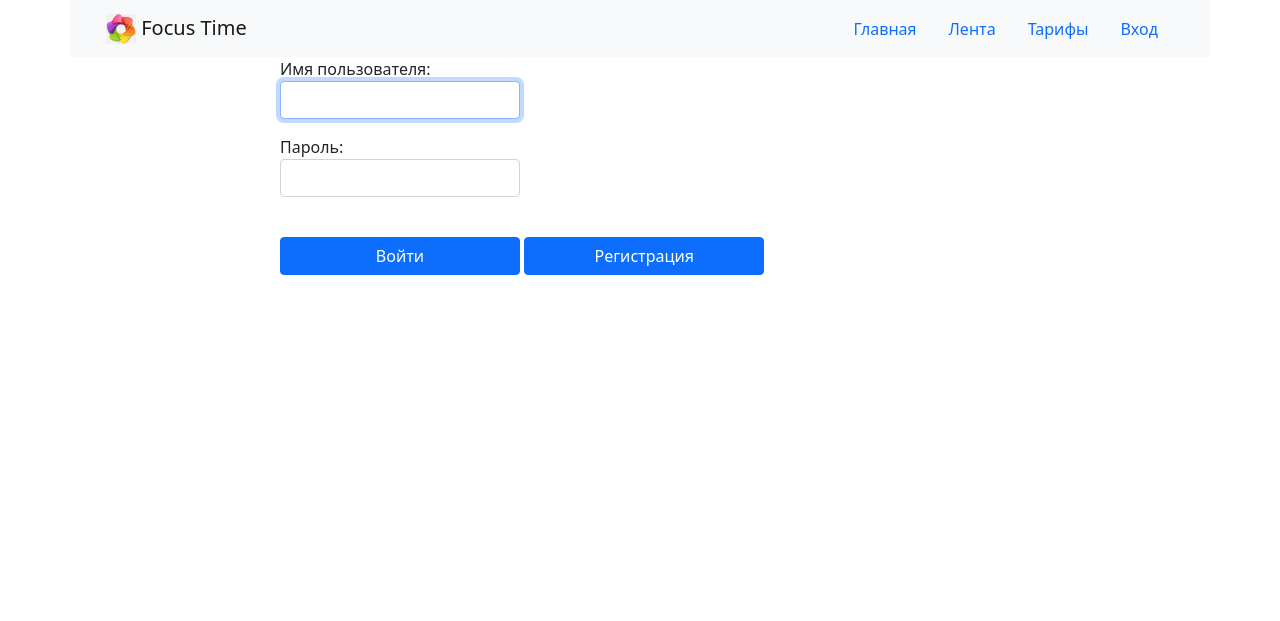
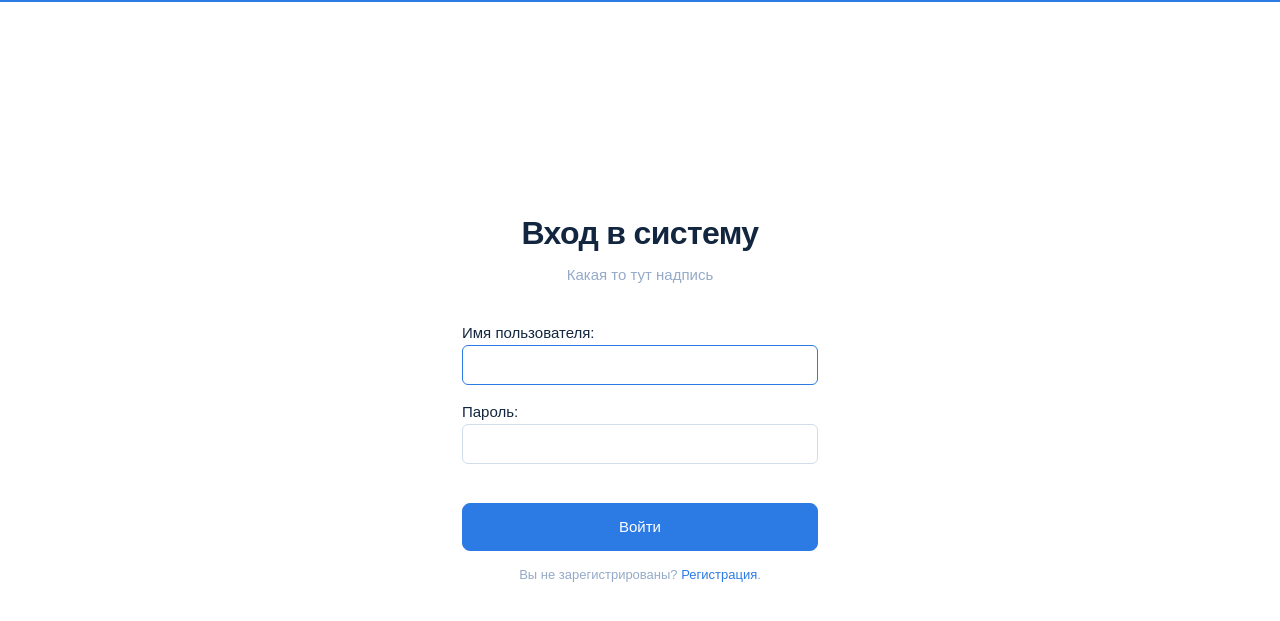
Before and after one commit to dmitriykyc/FocusTime-Django, a Django app: page /auth/login/ in a window 1280 px wide. Shown: the top 621 px of the page. Run offline with Django 3.2, Linux system fonts and the light colour scheme; some libraries are stand-ins or nearby versions; some web fonts are replaced.

Commit message:
- Подгрузил шаблон на авторизацию - добавил css и js файлы из шаблона - создал новый base.html для authapp

```diff
--- a/authapp/templates/authapp/login.html
+++ b/authapp/templates/authapp/login.html
@@ -1,23 +1,38 @@
-{% extends 'mainapp/base.html' %}
+{% extends 'authapp/base.html' %}
 {% load static %}
 
 {% block content %}
+<div class="container">
+    <div class="row justify-content-center">
+        <div class="col-12 col-md-5 col-xl-4 my-5">
 
-    <div class="row">
-        <div class="col-sm-2"></div>
-        <nav class="col-sm-8">
-            <form class="form-horizontal" method="post">
-                <div class="row-cols-sm-3">
-                    {% csrf_token %}
-                    {{ form.as_p }}
-                    <br>
-                    <input class="btn btn-primary" type="submit" value="Войти" name="login">
-                    <a href="{% url 'authapp:registration' %}" class="btn btn-primary"> Регистрация</a>
+            <!-- Heading -->
+            <h1 class="display-4 text-center mb-3">
+                Вход в систему
+            </h1>
+
+            <!-- Subheading -->
+            <p class="text-muted text-center mb-5">
+                Какая то тут надпись
+            </p>
+
+            <!-- Form -->
+            <form method="post">
+                {% csrf_token %}
+                {{ form.as_p }}
+                <br>
+                <input class="btn btn-lg w-100 btn-primary mb-3" type="submit" value="Войти" name="login">
+                <div class="text-center">
+                    <small class="text-muted text-center">
+                        Вы не зарегистрированы? <a href="{% url 'authapp:registration' %}">Регистрация</a>.
+                    </small>
                 </div>
+
+                {#                <a href="{% url 'authapp:registration' %}" class="btn btn-lg w-100 btn-primary mb-3"> Регистрация</a>#}
+
             </form>
-        </nav>
 
-        <div class="col-sm-2"></div>
-    </div>
-
-{% endblock %}
+        </div>
+    </div> <!-- / .row -->
+</div> <!-- / .container -->
+{% endblock content %}
```
